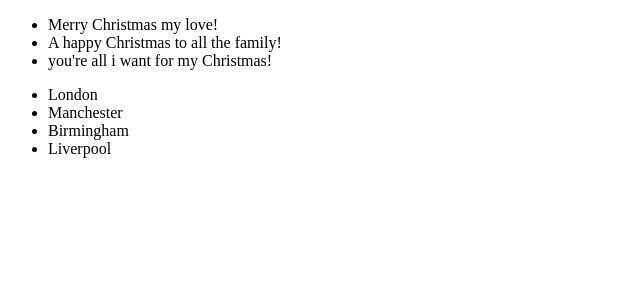
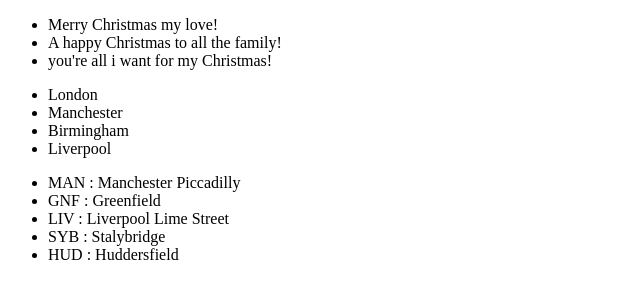
Before and after one commit to poojag021094/JavaScript-Fundamentals, a plain HTML site: page index2.html in a window 1280 px wide. Shown: the whole page, without its empty margins (0-640 px from the left). Drawn offline with Linux system fonts and the light colour scheme.

Commit message:
fundamentals

```diff
--- a/index2.html
+++ b/index2.html
@@ -15,8 +15,14 @@
 
     </ul>
   </div>
+  <div class="string">
+    <ul>
+
+    </ul>
+  </div>
   <script>
-    //Using idexOf function
+  //Filtering greeting messages
+  //Using indexOf function
   var list = document.querySelector('.output ul');
   //list.innerHTML = ' ';
 
@@ -35,6 +41,7 @@
     }
   }
 
+  //Fixing capitalization
   //using toLowerCase(), Slice() and toUpperCase() function
   var capitalList = document.querySelector('.capital ul');
   capitalList.innerHTML = ' ';
@@ -49,6 +56,28 @@
     listitem.textContent = capital;
     capitalList.appendChild(listitem);
   }
+
+  //Making new strings from old parts
+  //Using indexOf() and Slice() functions
+  var stringList = document.querySelector('.string ul');
+  stringList.innerHTML = ' ';
+
+  var stringArray = ['MAN675847583748sjt567654;Manchester Piccadilly',
+                     'GNF576746573fhdg4737dh4;Greenfield',
+                     'LIV5hg65hd737456236dch46dg4;Liverpool Lime Street',
+                     'SYB4f65hf75f736463;Stalybridge',
+                     'HUD5767ghtyfyr4536dh45dg45dg3;Huddersfield'];
+
+for(var i = 0; i < stringArray.length; i++){
+  var firstthreeLetters = stringArray[i].slice(0,3);
+  var semiC = stringArray[i].indexOf(';');
+  var restString =  stringArray[i].slice(semiC + 1);
+  var result = firstthreeLetters + ' : ' + restString;
+  var listitem = document.createElement('li');
+  listitem.textContent = result;
+  stringList.appendChild(listitem);
+}
+
   </script>
 </body>
 </html>
```
Lines whose indentation alone changed are shown as unchanged.
